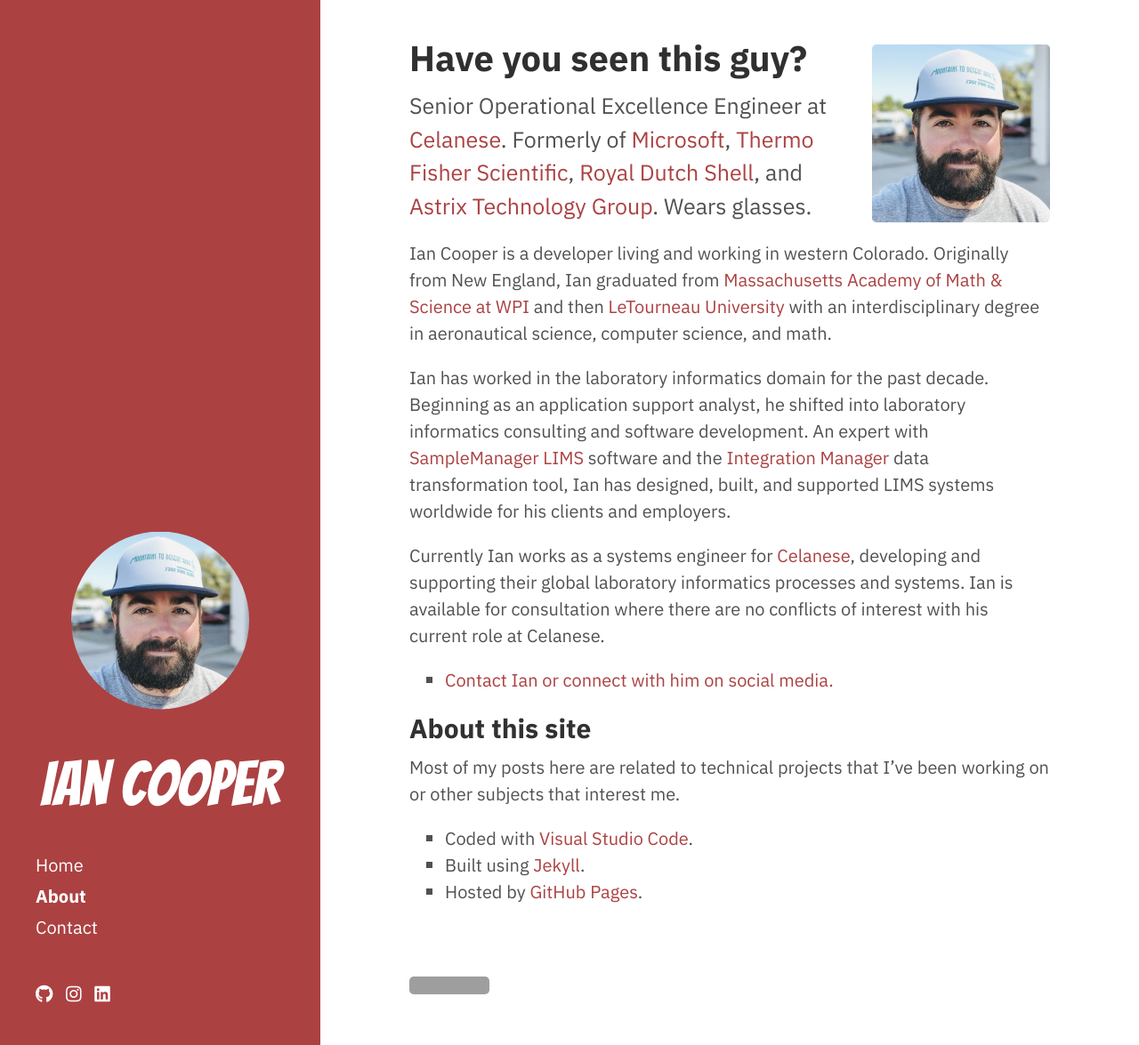
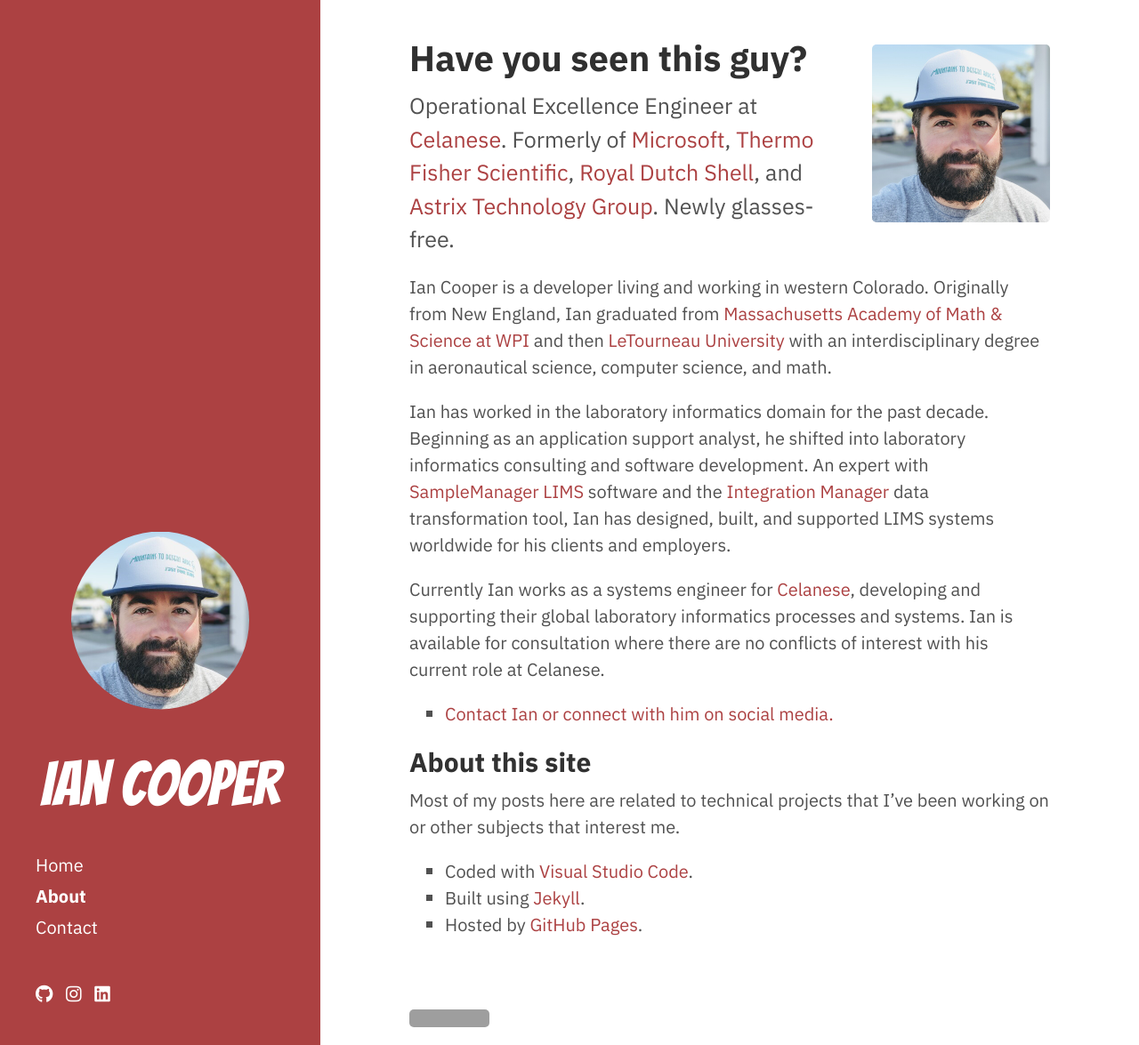
Before and after one commit to icooper/icooper.github.io, a Jekyll site: the page built from about.md, in a window 1280 px wide and 1175 px high. Shown: the whole window at 89% size. Built offline with Jekyll 4.4.1, drawn with Linux system fonts in a browser that asks for light colours; nearby versions of some CDN libraries; grey boxes are pictures that could not be loaded.

Commit message:
Update about.md

```diff
--- a/about.md
+++ b/about.md
@@ -9,12 +9,12 @@
 ---
 
 <p class="lead" markdown="1">
-  Senior Operational Excellence Engineer at [Celanese](https://www.celanese.com).
+  Operational Excellence Engineer at [Celanese](https://www.celanese.com).
   Formerly of [Microsoft](https://www.microsoft.com),
     [Thermo Fisher Scientific](https://www.thermofisher.com),
     [Royal Dutch Shell](https://www.shell.com),
     and [Astrix Technology Group](https://astrixinc.com/).
-  Wears glasses.
+  Newly glasses-free.
 </p>
 
 Ian Cooper is a developer living and working in western Colorado. Originally from New England, Ian graduated from [Massachusetts Academy of Math &amp; Science at WPI](https://massacademy.org) and then [LeTourneau University](https://www.letu.edu) with an interdisciplinary degree in aeronautical science, computer science, and math.
```
